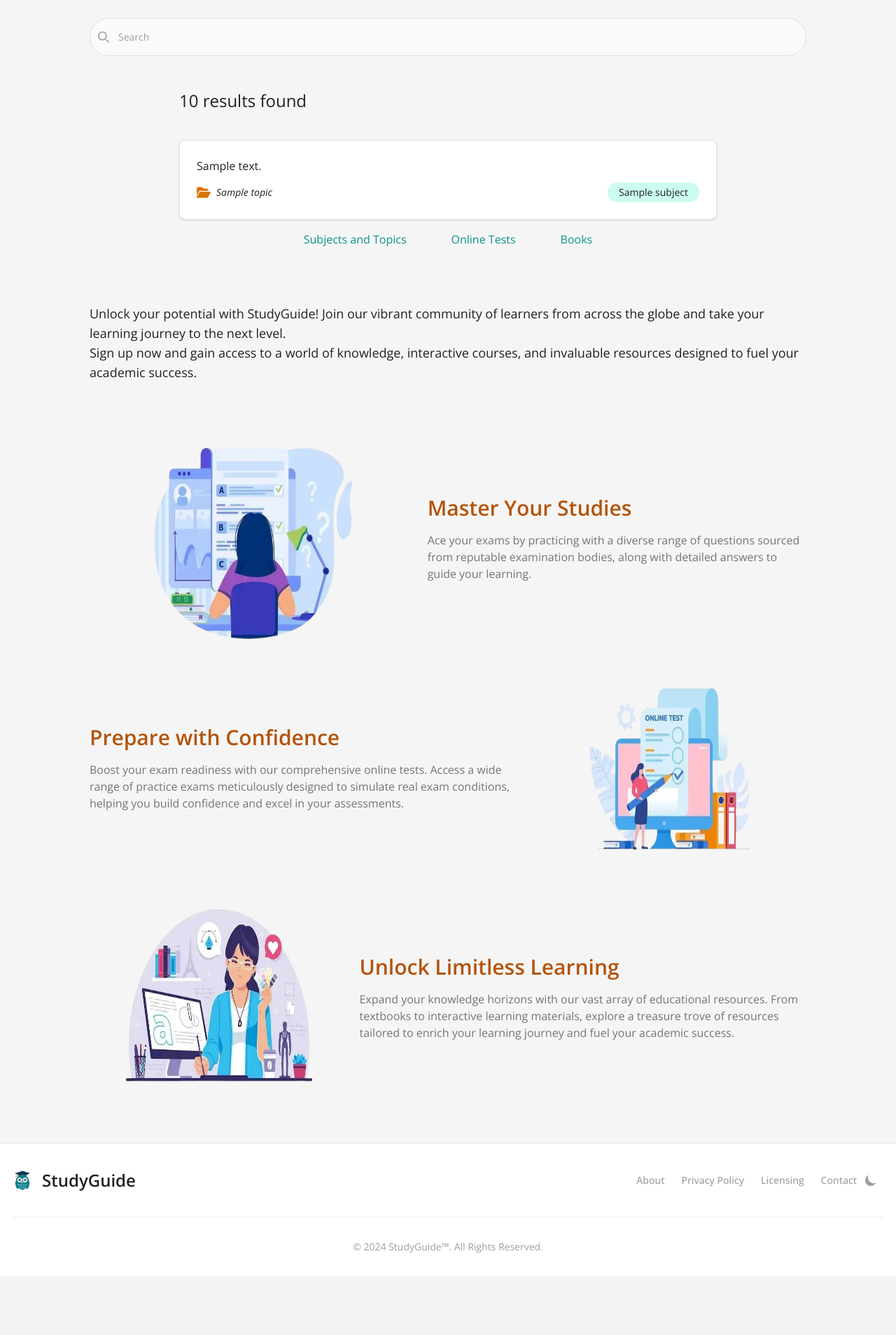
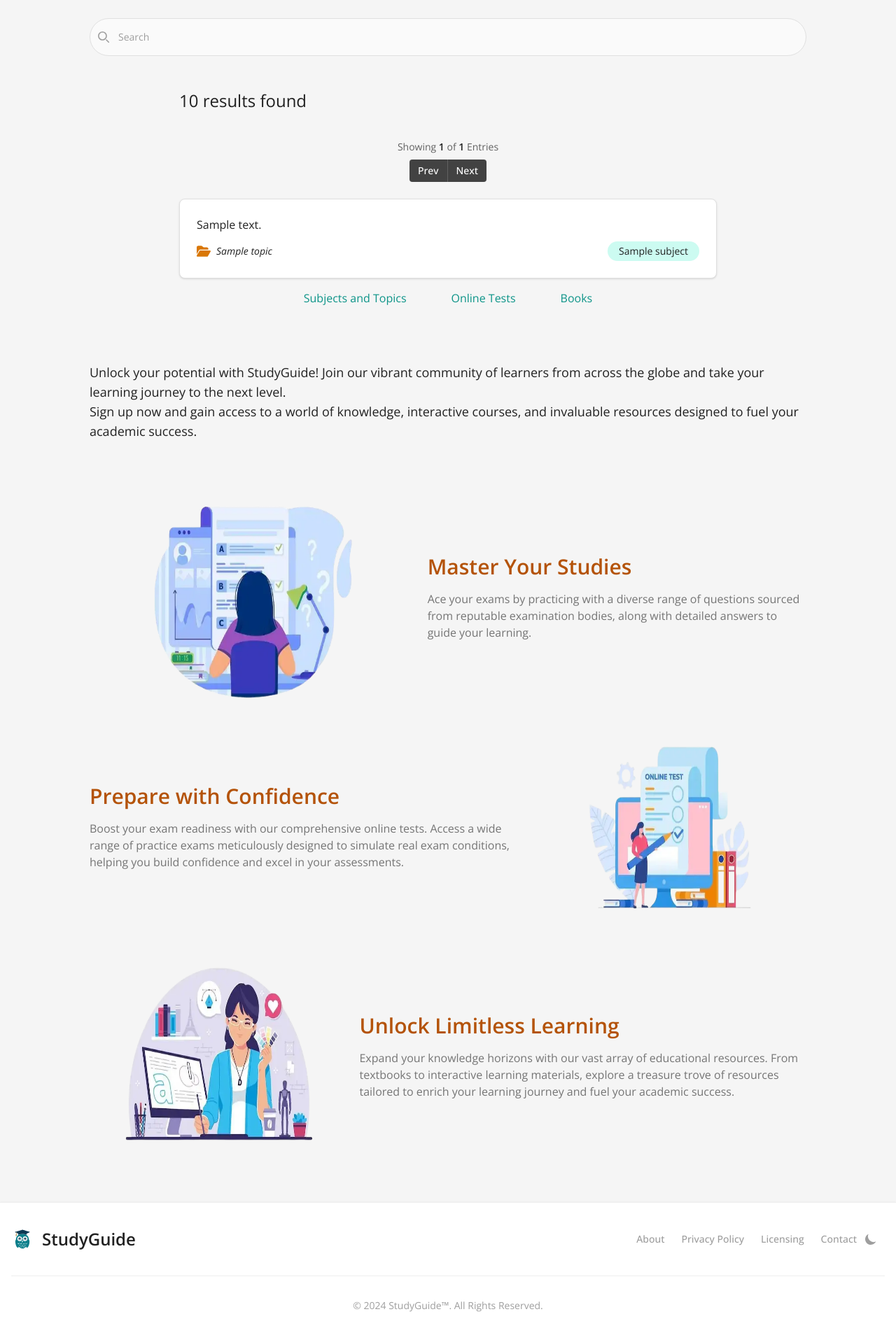
Before and after one commit to Theetawee/SCHOOL_GUIDE, a Django app: template templates/main/index.html in a window 1280 px wide. Shown: the part 287-2195 px from the top of the page at 70% size. Before the commit the page ends 2078 px from the top, so only its background shows below. Run offline with Django 4.2, Linux system fonts and the light colour scheme; the template is opened without the code that fills it: most values are stand-ins (such as "Sample title", 1, 10 or a date in 2020); style sheets or scripts are compiled from the project's sources; some libraries are stand-ins or nearby versions.

Commit message:
Update results.html

```diff
--- a/templates/partials/results.html
+++ b/templates/partials/results.html
@@ -13,7 +13,39 @@
 <div class="grid grid-cols-1 gap-6 max-w-screen-md mx-auto my-4">
   {% if results %}
   <h2 class="text-2xl"><span>{{ total }} results found</span></h2>
-  {% endif %} {% for result in results %}
+  {% endif %}
+
+  <div>
+    <div class="flex flex-col items-center">
+        <!-- Help text -->
+        <span class="text-sm text-gray-700 dark:text-gray-400">
+            Showing <span class="font-semibold text-gray-900 dark:text-white">{{ results.number|default_if_none:"1" }}</span> of <span class="font-semibold text-gray-900 dark:text-white">{{ results.paginator.num_pages }}</span> Entries
+        </span>
+        <!-- Buttons -->
+        <div class="inline-flex mt-2 xs:mt-0">
+            {% if results.has_previous %}
+            <a hx-get="{% url 'home' %}?question={{request.GET.question}}&page={{ results.previous_page_number }}" hx-target="#results" hx-push-url="true" href="{% url 'home' %}?question={{request.GET.question}}&page={{ results.previous_page_number }}" class="flex items-center justify-center px-3 h-8 text-sm font-medium text-white bg-gray-800 rounded-s hover:bg-gray-900 dark:bg-gray-800 dark:border-gray-700 dark:text-gray-400 dark:hover:bg-gray-700 dark:hover:text-white">
+                Prev
+            </a>
+            {% else %}
+            <button disabled class="flex items-center justify-center px-3 h-8 text-sm font-medium text-white bg-gray-800 rounded-s hover:bg-gray-900 dark:bg-gray-800 dark:border-gray-700 dark:text-gray-400 dark:hover:bg-gray-700 dark:hover:text-white">
+                Prev
+            </button>
+            {% endif %}
+            {% if results.has_next %}
+            <a hx-get="{% url 'home' %}?question={{request.GET.question}}&page={{ results.next_page_number }}" hx-target="#results" hx-push-url="true" href="{% url 'home' %}?question={{request.GET.question}}&page={{ results.next_page_number }}" class="flex items-center justify-center px-3 h-8 text-sm font-medium text-white bg-gray-800 border-0 border-s border-gray-700 rounded-e hover:bg-gray-900 dark:bg-gray-800 dark:border-gray-700 dark:text-gray-400 dark:hover:bg-gray-700 dark:hover:text-white">
+                Next
+            </a>
+            {% else %}
+            <button disabled class="flex items-center justify-center px-3 h-8 text-sm font-medium text-white bg-gray-800 border-0 border-s border-gray-700 rounded-e hover:bg-gray-900 dark:bg-gray-800 dark:border-gray-700 dark:text-gray-400 dark:hover:bg-gray-700 dark:hover:text-white">
+                Next
+            </button>
+            {% endif %}
+        </div>
+    </div>
+</div>
+
+  {% for result in results %}
 
   <a
     href="{% url 'question_detail' result.pk %}"
```
